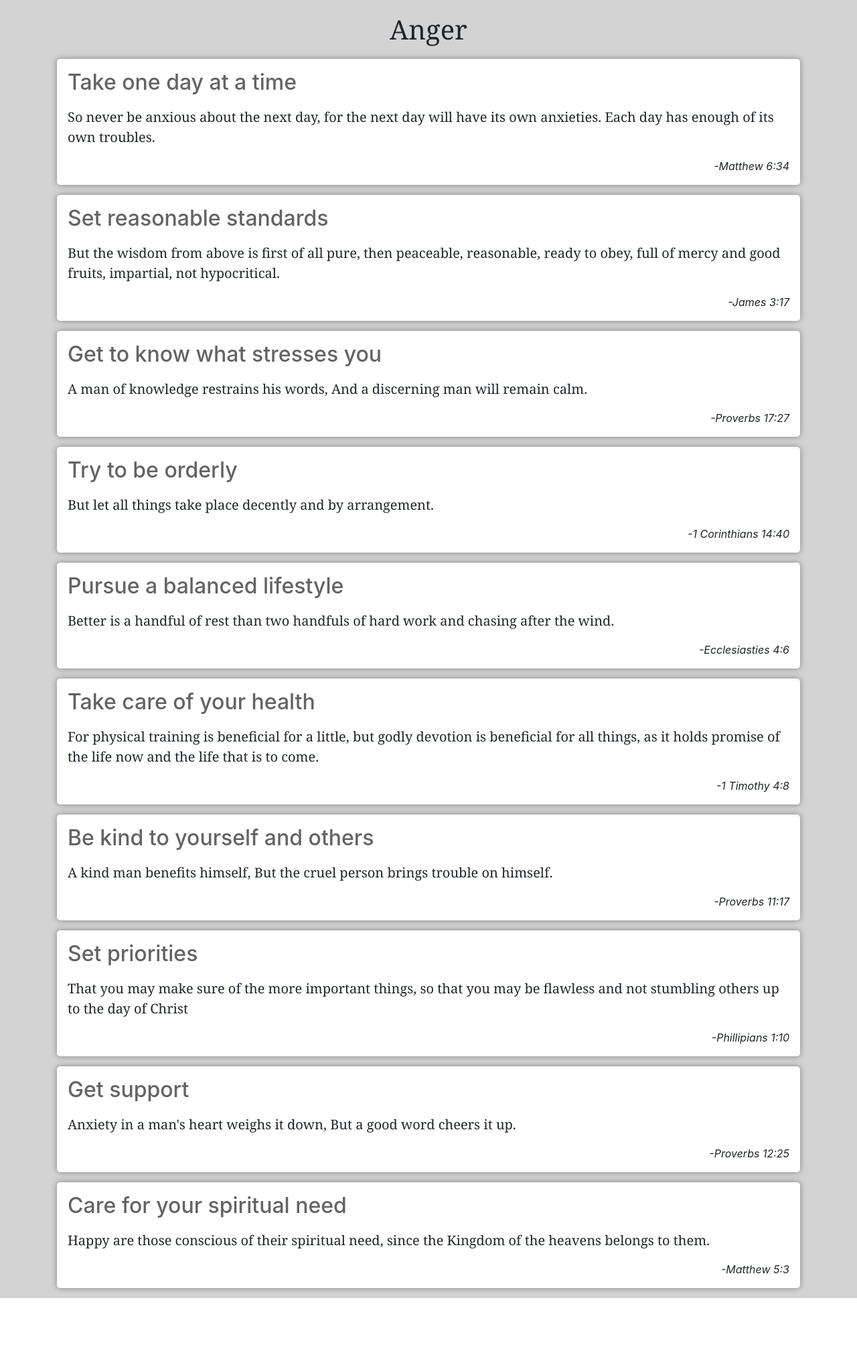
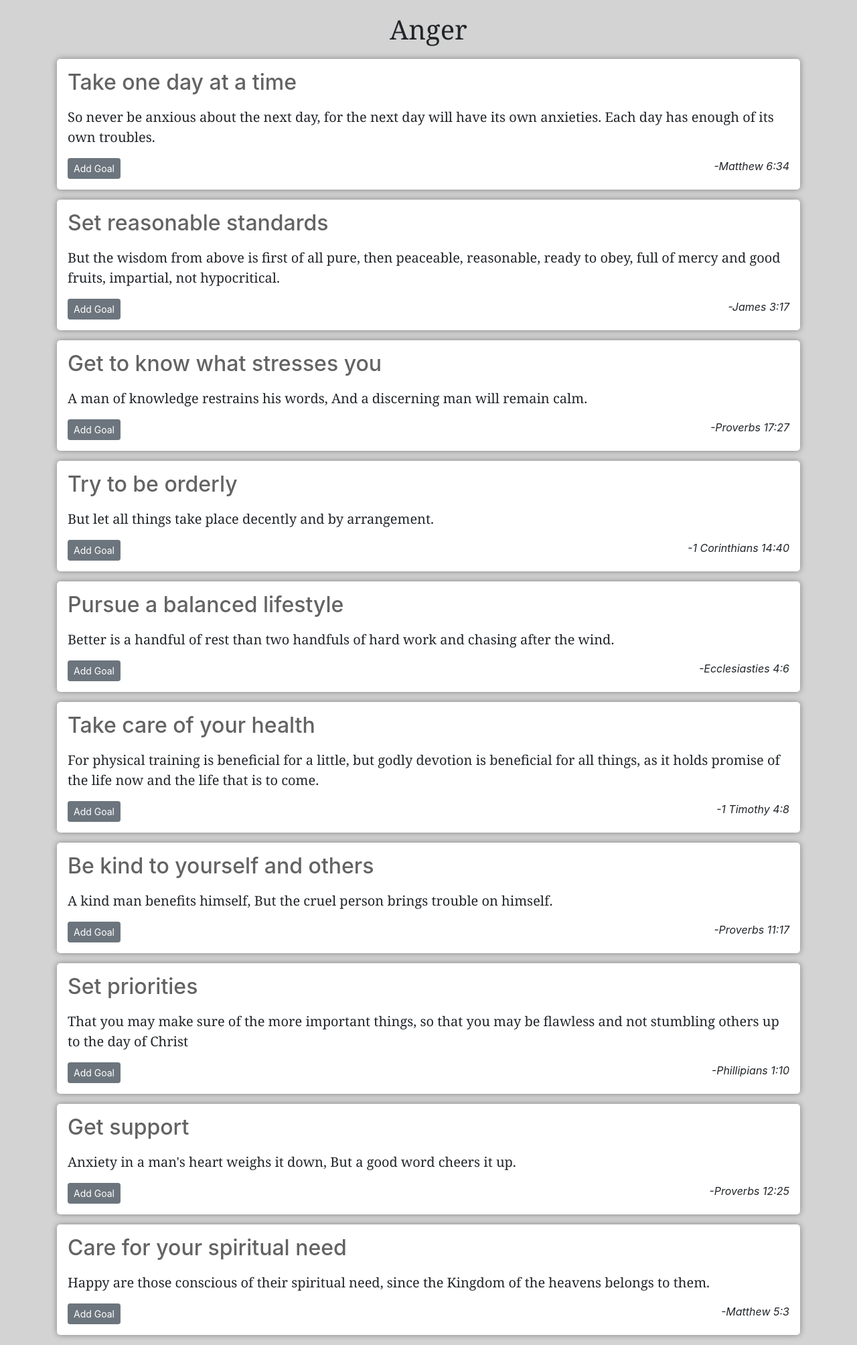
Before and after one commit to markinjamaica/therapy, a Django app: page /anger in a window 1280 px wide. Shown: the part 56-2064 px from the top of the page at 67% size. Before the commit the page ends 1994 px from the top, so only its background shows below. Run offline with Django 3.2, Linux system fonts and the light colour scheme; some libraries are stand-ins or nearby versions.

Commit message:
add goal button

```diff
--- a/biblehelp/static/styles.css
+++ b/biblehelp/static/styles.css
@@ -23,8 +23,7 @@ body {
 .item-container blockquote {
     font-family: Georgia, 'Times New Roman', Times, serif;
 }
-
-.item-container cite {
-    display: block;
-    text-align: right;
+.citation-container {
+    display: flex;
+    justify-content: space-between;
 }
--- a/biblehelp/templates/emotion.html
+++ b/biblehelp/templates/emotion.html
@@ -13,7 +13,10 @@
         <section class="item-container container">
             <h2 class="advice-item dark">{{ item.advice}}</h2>
             <blockquote class="blockquote">{{ item.text }}</blockquote>
-            <cite>-{{ item.scripture }}</cite>
+            <div class="citation-container">
+                <button class="btn btn-secondary btn-sm">Add Goal</button>
+                <cite>-{{ item.scripture }}</cite>
+            </div>
         </section>
         {% endfor %}
     </div>
```
